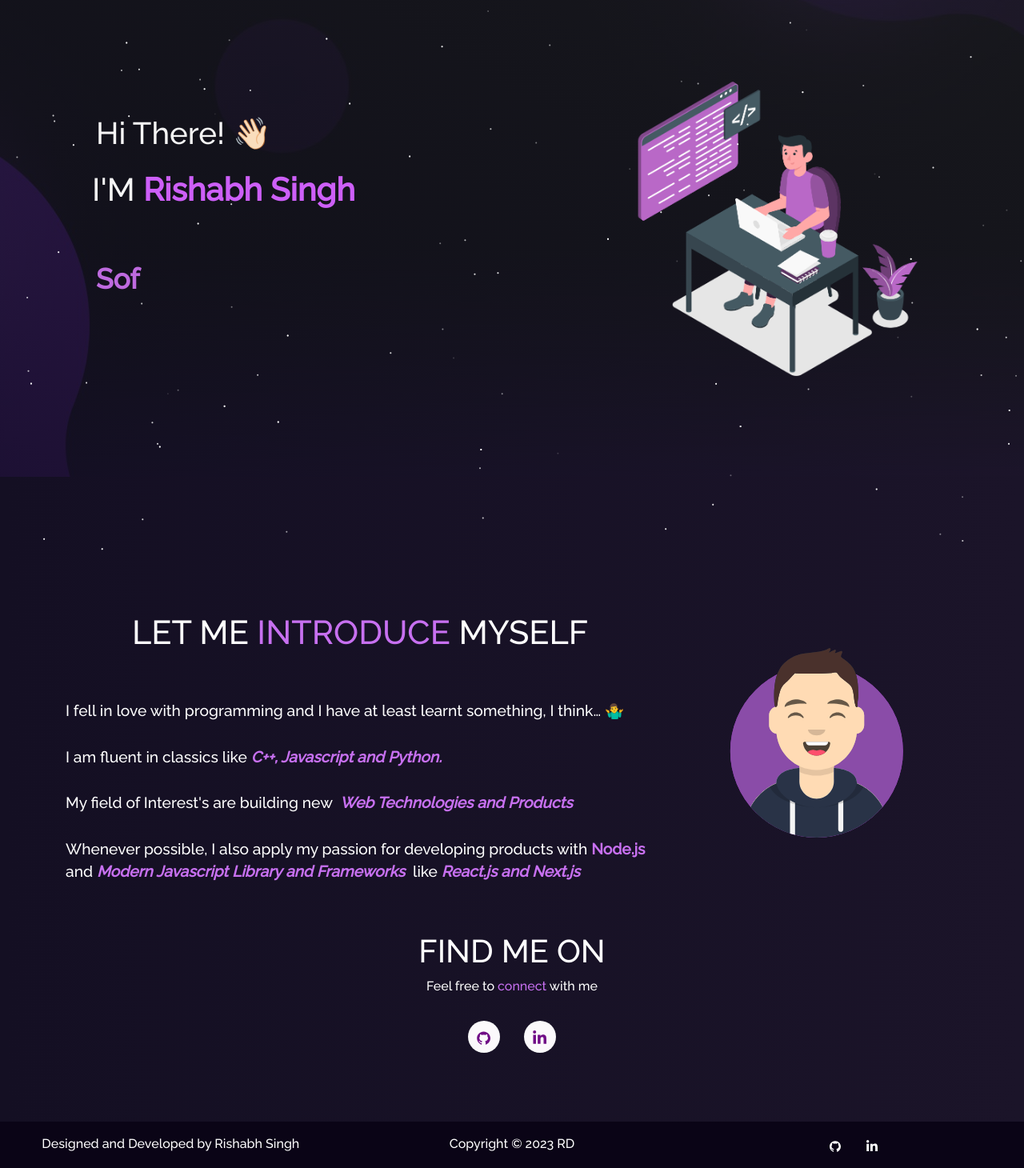
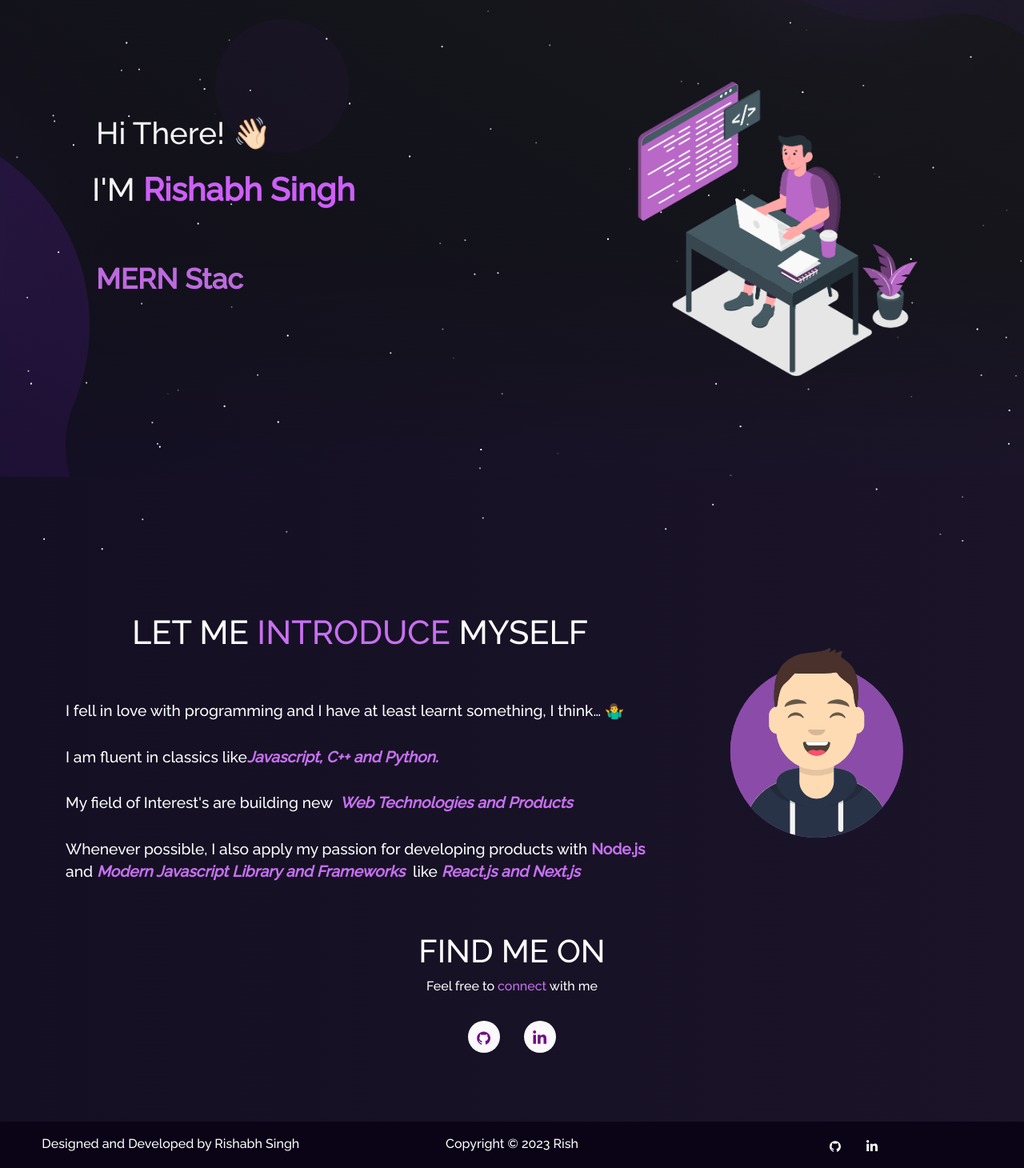
Before and after one commit to ryshabh20/Portfolio, a React (Create React App) app: page / in a window 1280 px wide. Shown: the part 110-1570 px from the top of the page at 80% size. Built offline with nearby package versions, Linux system fonts and the light colour scheme.

Commit message:
Added a project

```diff
--- a/src/components/Footer.js
+++ b/src/components/Footer.js
@@ -17,7 +17,7 @@ function Footer() {
           <h3>Designed and Developed by Rishabh Singh</h3>
         </Col>
         <Col md="4" className="footer-copywright">
-          <h3>Copyright © {year} RD </h3>
+          <h3>Copyright © {year} Rish </h3>
         </Col>
         <Col md="4" className="footer-body">
           <ul className="footer-icons">
--- a/src/components/Home/Home2.js
+++ b/src/components/Home/Home2.js
@@ -24,7 +24,7 @@ function Home2() {
               <br />
               <br />I am fluent in classics like
               <i>
-                <b className="purple"> C++, Javascript and Python. </b>
+                <b className="purple">Javascript, C++ and Python. </b>
               </i>
               <br />
               <br />
--- a/src/components/Home/Type.js
+++ b/src/components/Home/Type.js
@@ -6,10 +6,8 @@ function Type() {
     <Typewriter
       options={{
         strings: [
+          "MERN Stack Developer",
           "Software Developer",
-          "Freelancer",
-          "MERN Stack Developer",
-          "Open Source Contributor",
         ],
         autoStart: true,
         loop: true,
--- a/src/components/Projects/Projects.js
+++ b/src/components/Projects/Projects.js
@@ -24,7 +24,7 @@ function Projects() {
               imgPath={noblenest}
               isBlog={false}
               title="NobleNest"
-              description="Noble Nest is your one-stop destination for stylish furniture shopping. Powered by React, and seamlessly integrated with Auth0 for hassle-free sign-ins, our platform offers a stunning user interface that elevates your online furniture browsing experience. Discover comfort and style like never before with Comfy Sloth."
+              description="Noble Nest is your one-stop destination for stylish furniture shopping. Powered by React, and seamlessly integrated with Auth0 for hassle-free sign-ins, our platform offers a stunning user interface that elevates your online furniture browsing experience. Discover comfort and style like never before with Noble Nest."
               ghLink="https://github.com/ryshabh20/noblenest"
               demoLink="https://noblenest.netlify.app/"
             />
```
Also changed, not shown: src/Assets/logo.png.
